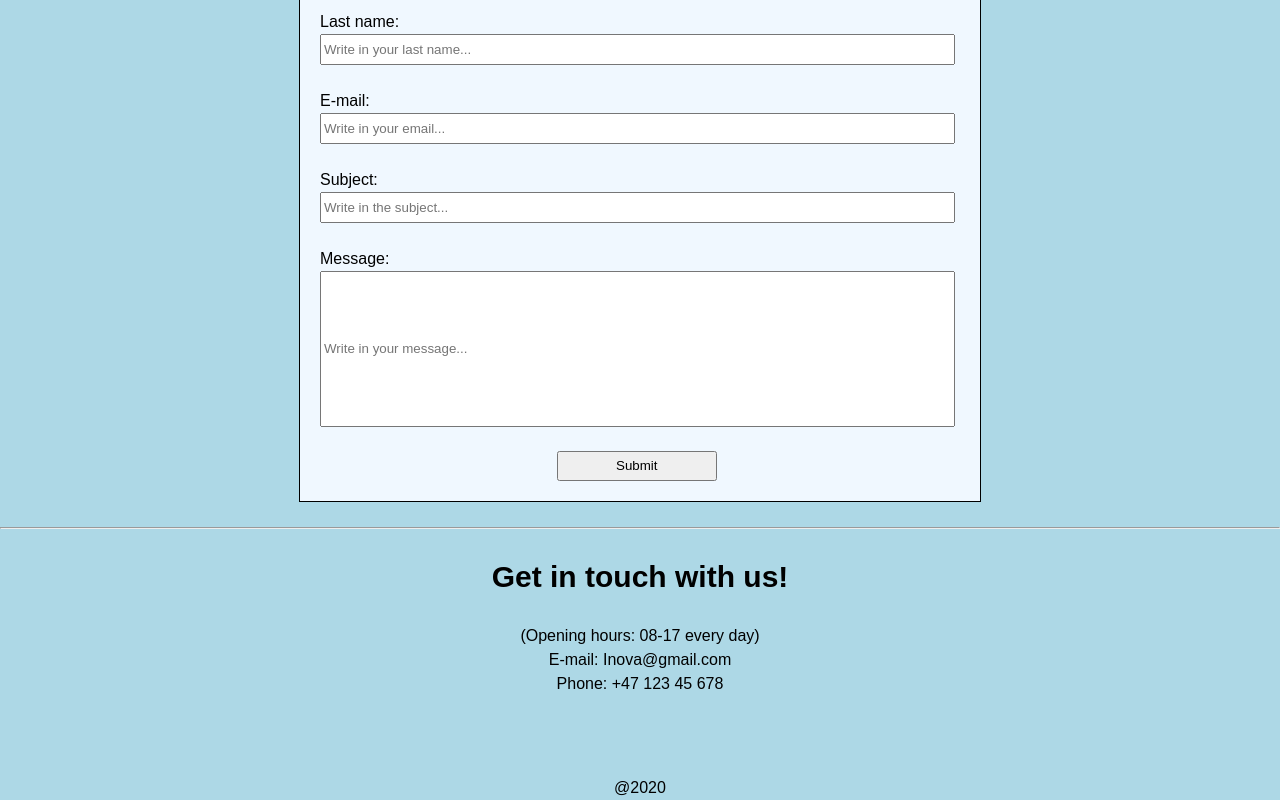
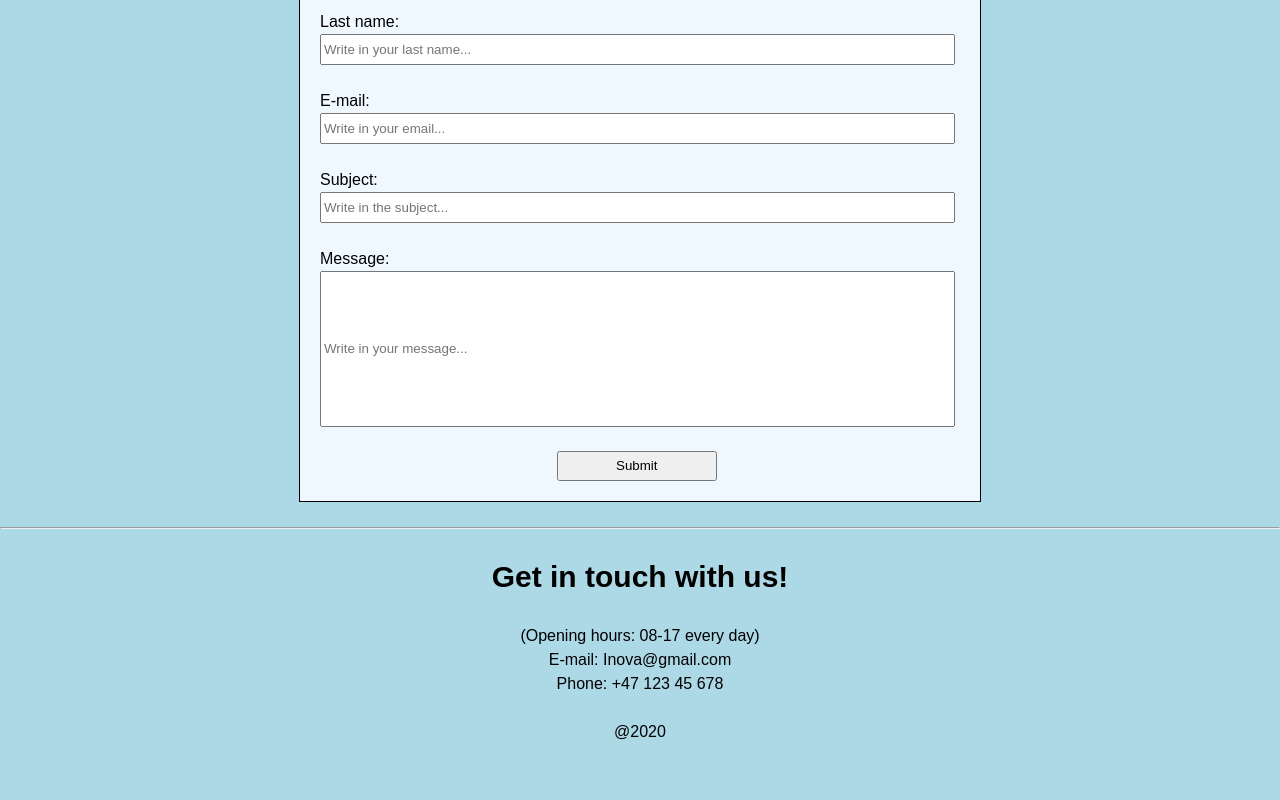
Before and after one commit to s354567/Make_it_responsive, a plain HTML site: page contact.html in a window 1280 px wide. Shown: the part 528-1328 px from the top of the page. After the commit the page ends 1272 px from the top, so only its background shows below. Drawn offline with Linux system fonts and the light colour scheme.

Commit message:
Update contact.html

```diff
--- a/contact.html
+++ b/contact.html
@@ -63,15 +63,16 @@
           <footer>
             <hr>
             <h2>Get in touch with us!</h2>
-            <p>
+           <p>
             (Opening hours: 08-17 every day)<br>
             E-mail: Inova@gmail.com <br>
             Phone: +47 123 45 678
-            </p>
+
 
                 <br>
                 <br>
-                <p>@2020</p>
+                @2020</p>
+
           </footer>
     </body>
 </html>
```
